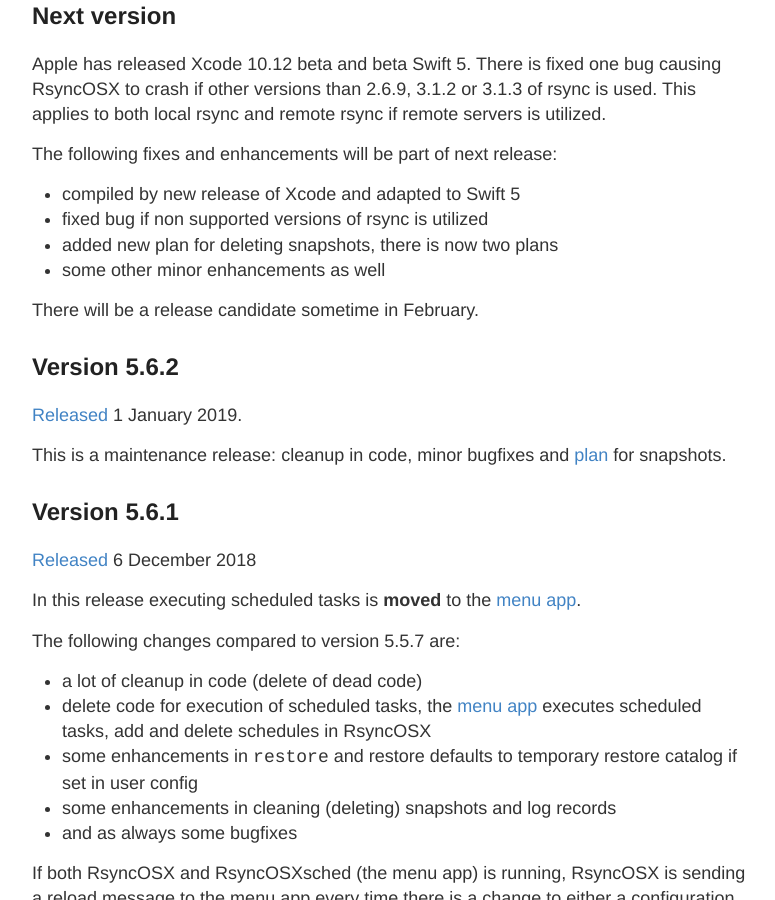
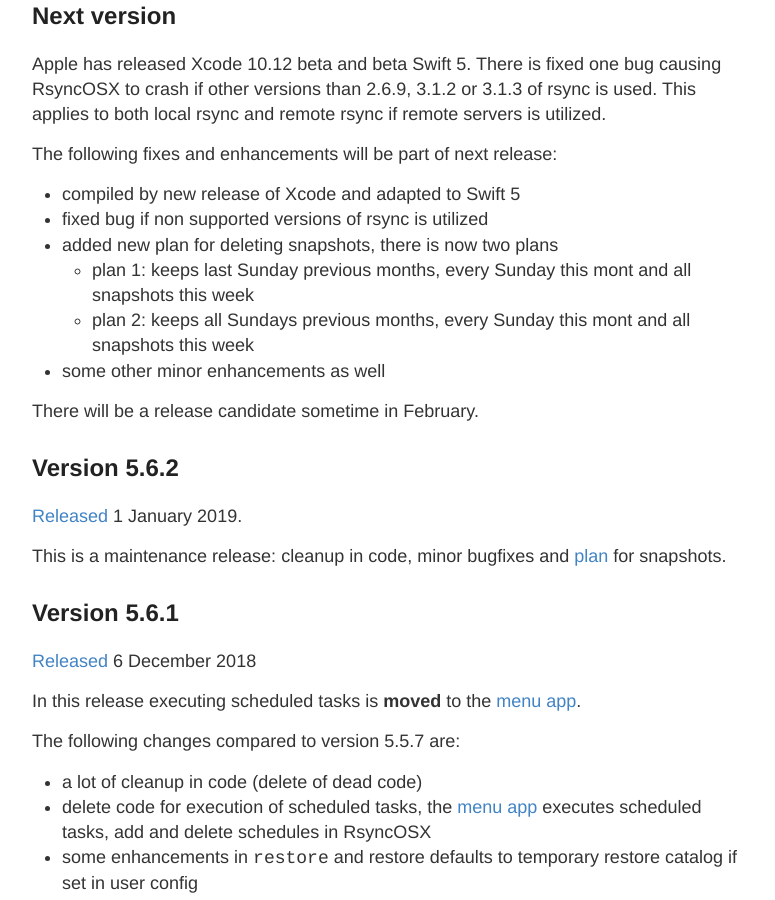
Before and after one commit to d2s/Documentation, a Jekyll site: the page built from _posts/2018-04-10-Changelog.md, in a window 1280 px wide and 900 px high, scrolled down 356 px. Shown: the whole window, without its empty margins (248-1023 px from the left). Built offline with Jekyll 4.4.1, drawn with Linux system fonts in a browser that asks for light colours.

Commit message:
Update 2018-04-10-Changelog.md

```diff
--- a/_posts/2018-04-10-Changelog.md
+++ b/_posts/2018-04-10-Changelog.md
@@ -14,6 +14,8 @@ The following fixes and enhancements will be part of next release:
 - compiled by new release of Xcode and adapted to Swift 5
 - fixed bug if non supported versions of rsync is utilized
 - added new plan for deleting snapshots, there is now two plans
+	- plan 1: keeps last Sunday previous months, every Sunday this mont and all snapshots this week
+	- plan 2: keeps all Sundays previous months, every Sunday this mont and all snapshots this week
 - some other minor enhancements as well
 
 There will be a release candidate sometime in February.
```
